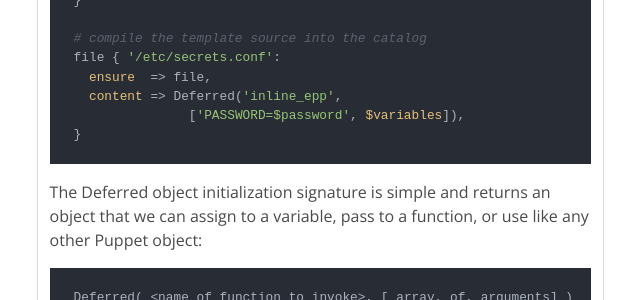
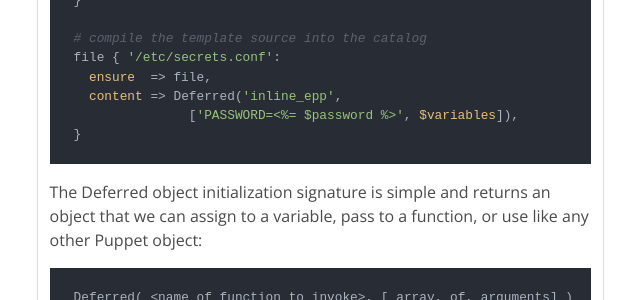
Before and after one commit to binford2k/binford2k.com, a Jekyll site: the page built from _posts/2019-11-12-deferred-functions.md, in a window 1280 px wide and 900 px high, scrolled down 3481 px. Shown: the part 152-452 px from the top of the window, without its empty margins (178-818 px from the left). Built offline with Jekyll 4.4.1, drawn with Linux system fonts in a browser that asks for light colours; comment, search, counter and statistics services are not loaded; part of the change alters nothing that is shown.

````diff
--- a/_posts/2019-11-12-deferred-functions.md
+++ b/_posts/2019-11-12-deferred-functions.md
@@ -95,7 +95,7 @@ $variables = {
 file { '/etc/secrets.conf':
   ensure  => file,
   content => Deferred('inline_epp',
-               ['PASSWORD=$password', $variables]),
+               ['PASSWORD=<%= $password %>', $variables]),
 }
 ```
 
````
